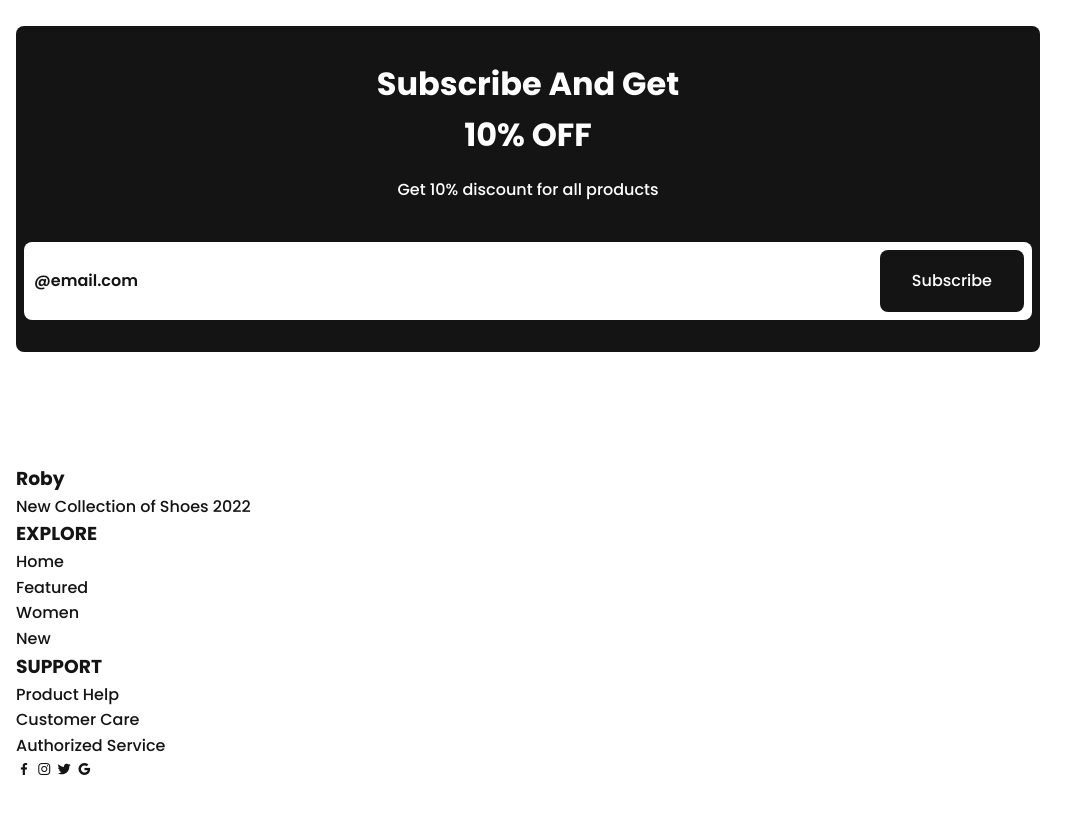
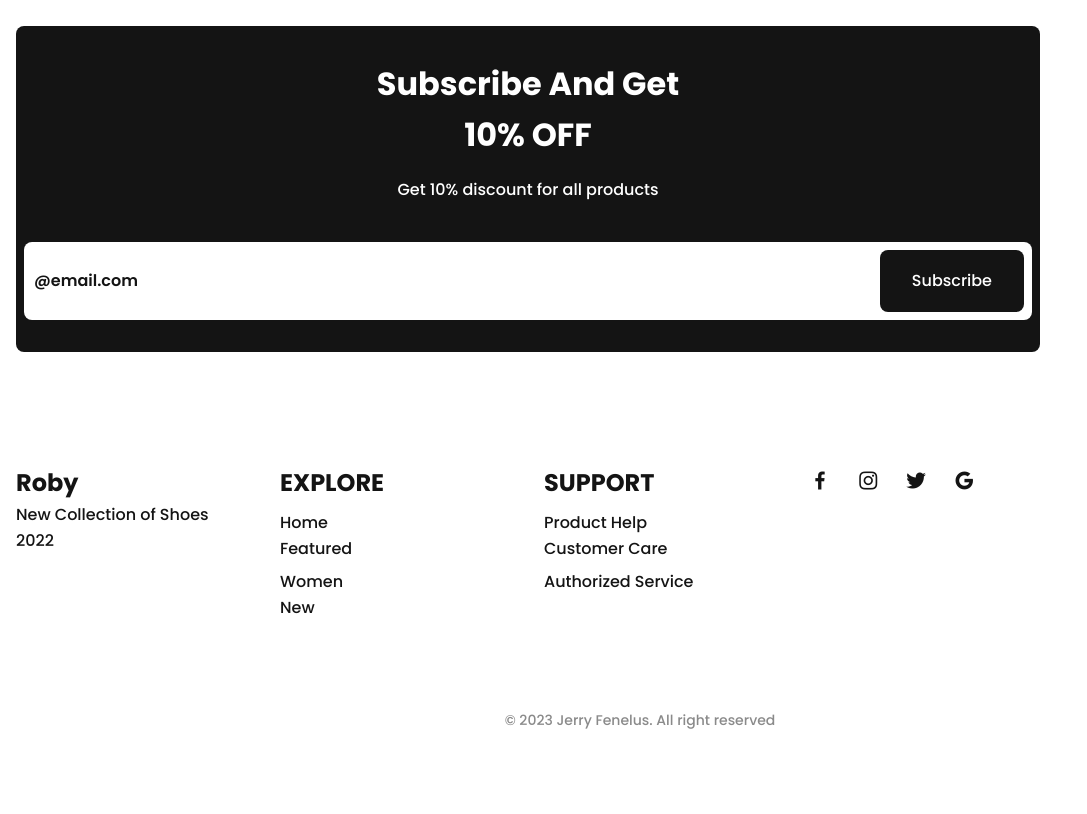
Before and after one commit to FJ9019/E-Commerce-01, a plain HTML site: page index.html in a window 1280 px wide. Shown: the part 4112-4926 px from the top of the page, without its empty margins (0-1087 px from the left). After the commit the page ends 4875 px from the top, so only its background shows below. Drawn offline with nearby package versions, Linux system fonts and the light colour scheme.

Commit message:
Footer CSS

```diff
--- a/css/styles.css
+++ b/css/styles.css
@@ -515,6 +515,34 @@ img {
 
 
 /*===== FOOTER =====*/
+.footer__container {
+  grid-template-columns: repeat(auto-fit, minmax(220px, 1fr));
+}
 
+.footer__box {
+  margin-bottom: var(--mb-4);
+}
+
+.footer__title {
+  font-size: var(--big-font-size);
+}
+
+.footer__link {
+  display: block;
+  width: max-content;
+  margin-bottom: var(--mb-1);
+}
+
+.footer__social {
+  font-size: 1.5rem;
+  margin-right: 1.25rem;
+}
+
+.footer__copy {
+  padding-top: 3rem;
+  font-size: var(--smaller-font-size);
+  color: var(--dark-color-light);
+  text-align: center;
+}
 
 /* ===== MEDIA QUERIES=====*/
--- a/index.html
+++ b/index.html
@@ -169,7 +169,7 @@
                 <div class="new__container bd-grid">
                     <div class="new__mens">
                         <img src="img/new1.png" alt="" class="new__mens-img">
-                        <h3 class="new__title">MEns Shoes</h3>
+                        <h3 class="new__title">Mens Shoes</h3>
                         <span class="new__preci">From $79.99</span>
                         <a href="#" class="button-light">View Collection <i class="bx bx-right-arrow-alt button-icon"></i></a>
                     </div>
@@ -256,6 +256,8 @@
                     <a href="#" class="footer__social"><i class='bx bxl-google'></i></a>
                 </div>
             </div>
+
+            <p class="footer__copy">&#169; 2023 Jerry Fenelus.  All right reserved</p>
         </footer>
 
         <!--===== MAIN JS =====-->
```
